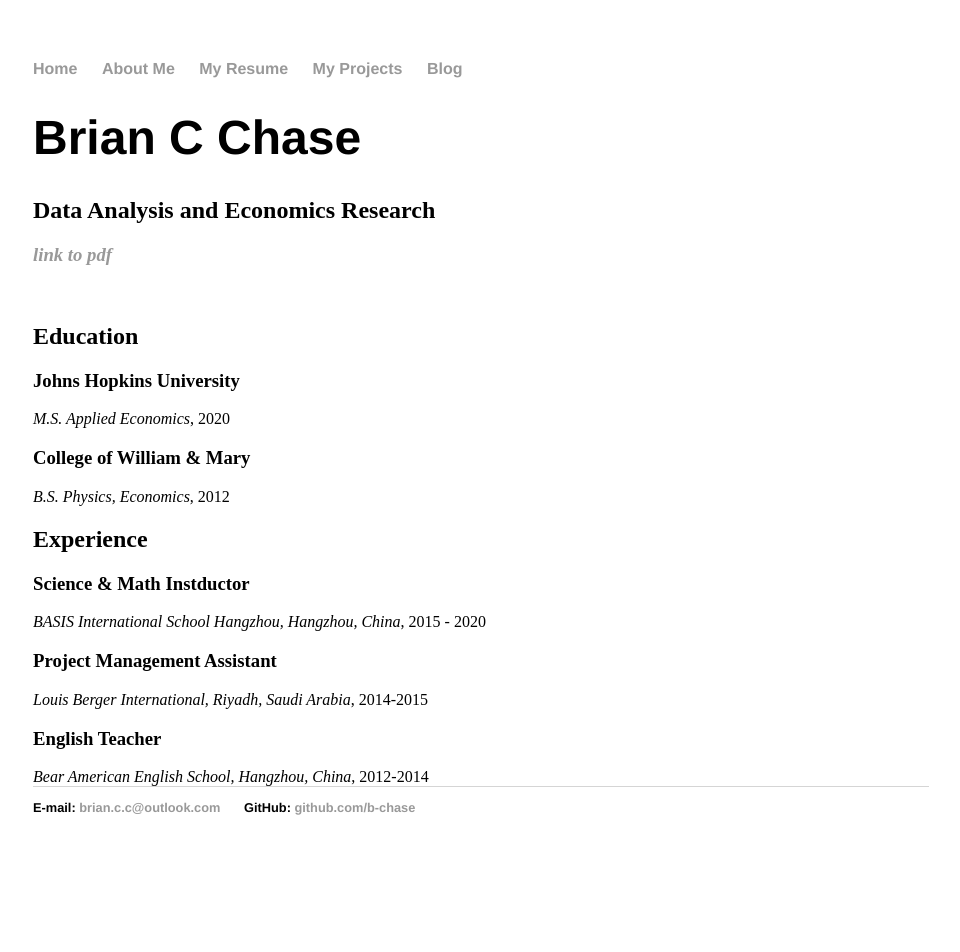
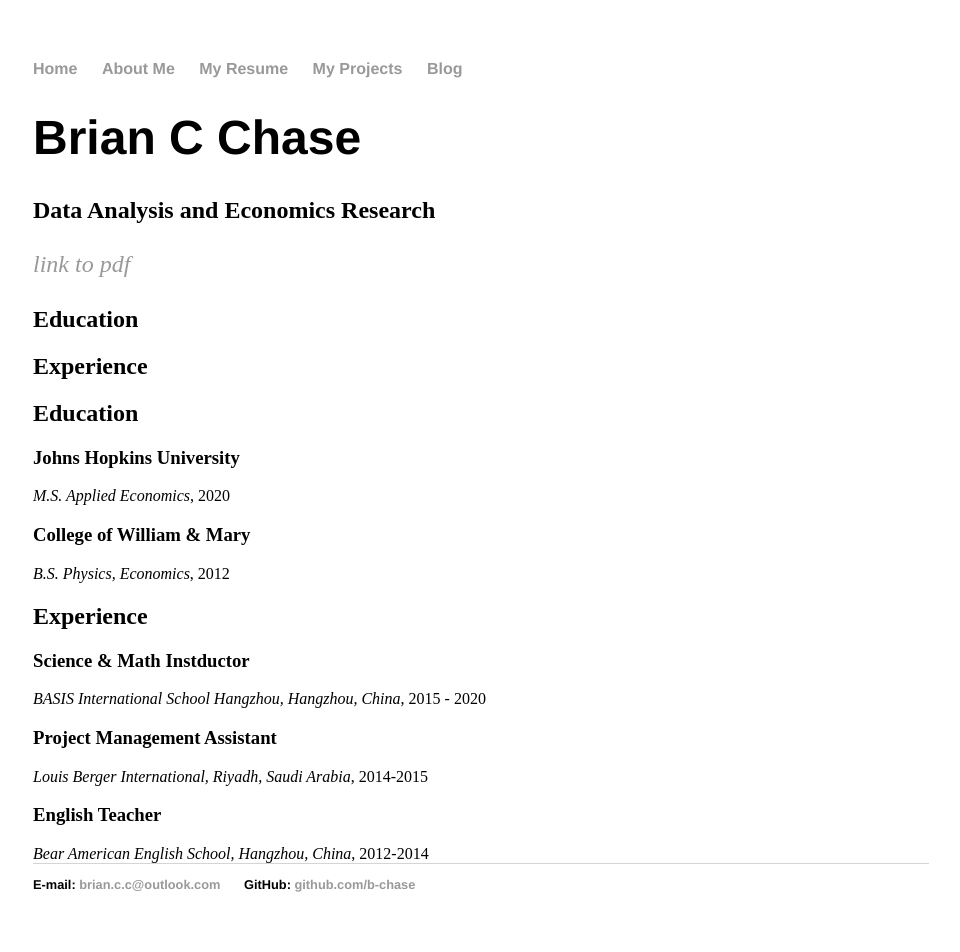
Before and after one commit to b-chase/b-chase.github.io, a Jekyll site: the page built from resume/index.html, in a window 1280 px wide. Shown: the whole page, without its empty margins (159-1119 px from the left). Built offline with Jekyll 4.4.1, drawn with Linux system fonts in a browser that asks for light colours; before the commit the page ends 900 px from its top, so only the background shows below that.

Commit message:
Update index.html

```diff
--- a/resume/index.html
+++ b/resume/index.html
@@ -2,10 +2,23 @@
 layout: default
 title: Brian Chase's Resume
 ---
+<header>
 <h1>Brian C Chase</h1>
 <h2>Data Analysis and Economics Research</h2>
-<h3><em><a href="/Brian Chase - resume.pdf" target="new">link to pdf</a></em></h3>
-<br>
+<p><em><a href="/Brian Chase - resume.pdf" target="new">link to pdf</a></em></p>
+</header>
+<section id="education">
+  <h2>Education</h2>
+  {% for educ in site.resume.education %}
+    <h3>{{ educ.name }}</h3>
+    <em>{{ educ.degree }}, {{ educ.date }}</em>
+    {{ educ.content }}
+  {% endfor %}
+</section>
+<section id="experience">
+  <h2>Experience</h2>
+</section>
+
 <section id="Education">
   <h2>Education</h2>
   <div id="JHU">
```
